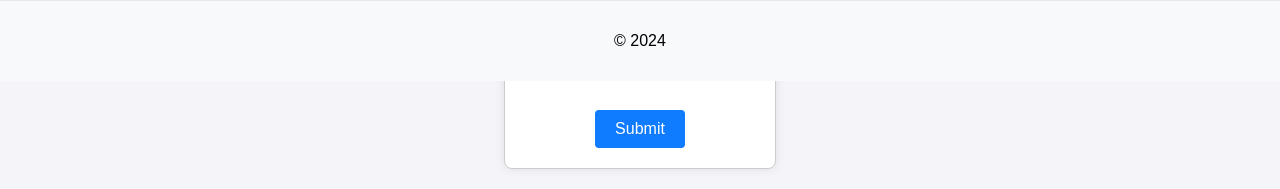
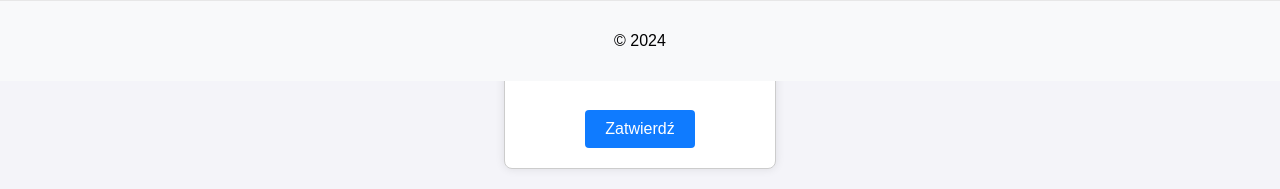
Before and after one commit to StenzelK/LinguaFranka, a FastAPI app: page /settings in a window 1280 px wide. Shown: the part 719-908 px from the top of the page. Run offline with FastAPI, Linux system fonts and the light colour scheme; some libraries are stand-ins or nearby versions.

Commit message:
translation fix

```diff
--- a/templates/settings.html
+++ b/templates/settings.html
@@ -48,6 +48,6 @@
     <label for="llama3_api_key">{{ content.settings.llama3_api_key }}:</label>
     <input type="password" id="llama3_api_key" name="llama3_api_key" disabled><br><br>
 
-    <input type="submit" value="Submit">
+    <input type="submit" value="{{ content.settings.submit }}">
 </form>
 {% endblock %}
--- a/translations/en.json
+++ b/translations/en.json
@@ -186,7 +186,8 @@
             "llm_select": "Select model",
             "gpt3_api_key": "GPT-3 API Key",
             "gemini_api_key": "Gemini API Key",
-            "llama3_api_key": "LLaMa3 API Key"
+            "llama3_api_key": "LLaMa3 API Key",
+            "submit": "Submit"
     }
 
 }
--- a/translations/pl.json
+++ b/translations/pl.json
@@ -186,7 +186,8 @@
             "llm_select": "Wybierz model",
             "gpt3_api_key": "Klucz API GPT-3",
             "gemini_api_key": "Klucz API Gemini",
-            "llama3_api_key": "Klucz API LLaMa3"
+            "llama3_api_key": "Klucz API LLaMa3",
+            "submit": "Zatwierdź"
     }
 
 }
```
